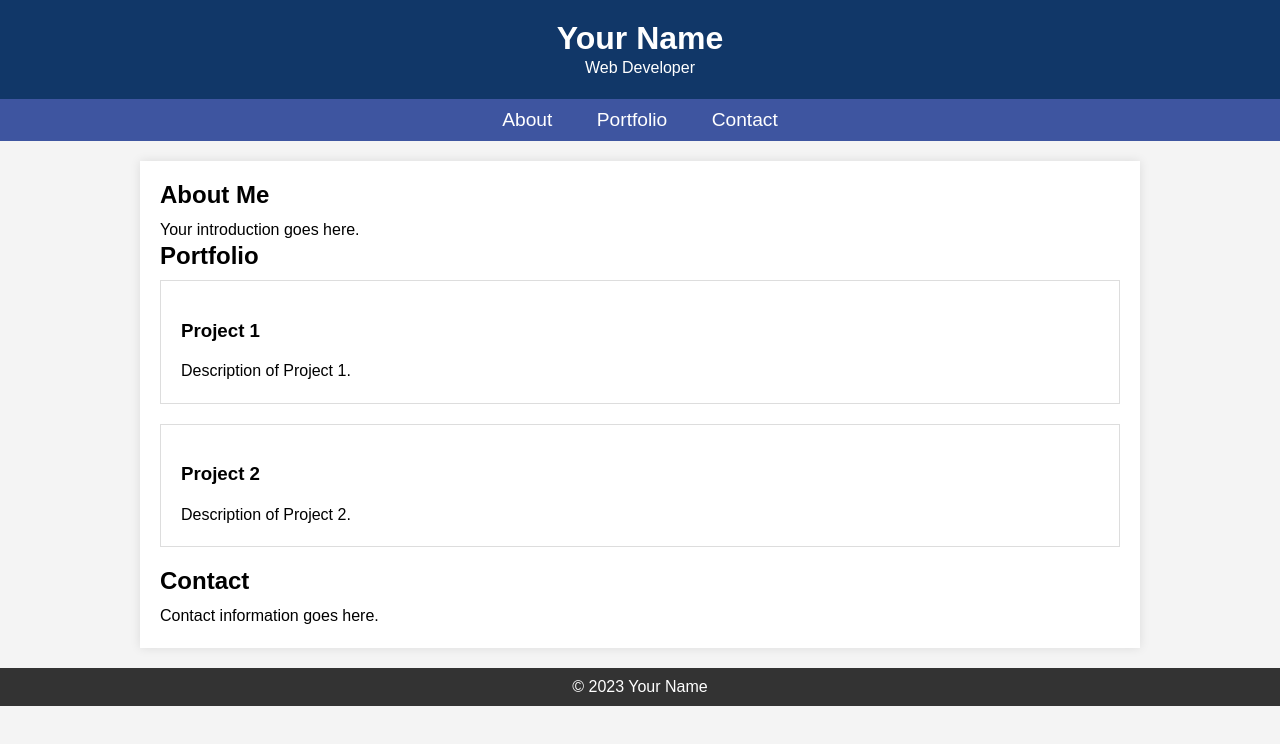
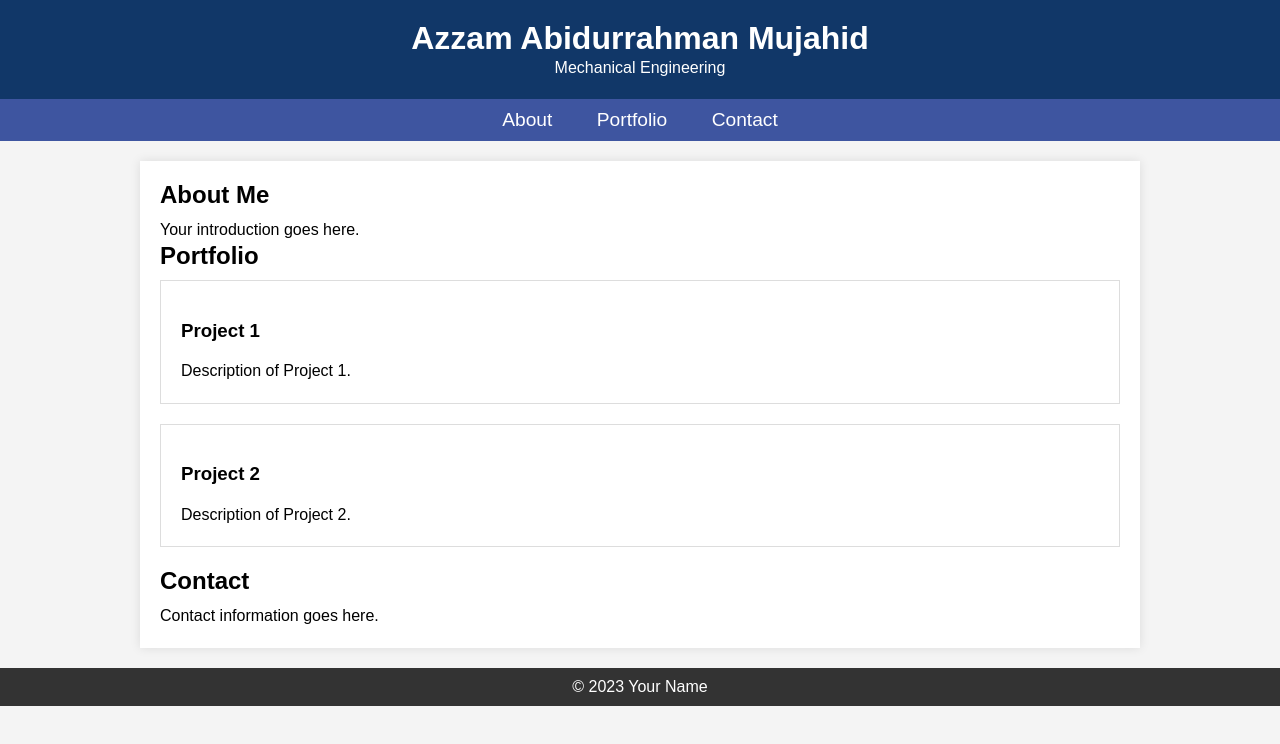
Before and after one commit to azzamjhd/azzamjhd.github.io, a plain HTML site: page index.html in a window 1280 px wide. Drawn offline with Linux system fonts and the light colour scheme.

Commit message:
update name

```diff
--- a/index.html
+++ b/index.html
@@ -8,8 +8,8 @@
 </head>
 <body>
     <header>
-        <h1>Your Name</h1>
-        <p>Web Developer</p>
+        <h1>Azzam Abidurrahman Mujahid</h1>
+        <p>Mechanical Engineering</p>
     </header>
     <nav>
         <a href="#about">About</a>
```
